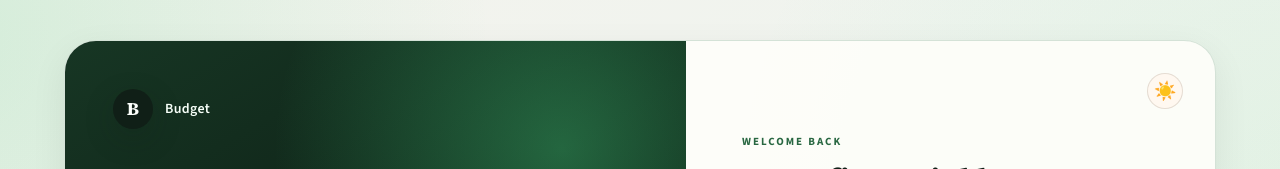
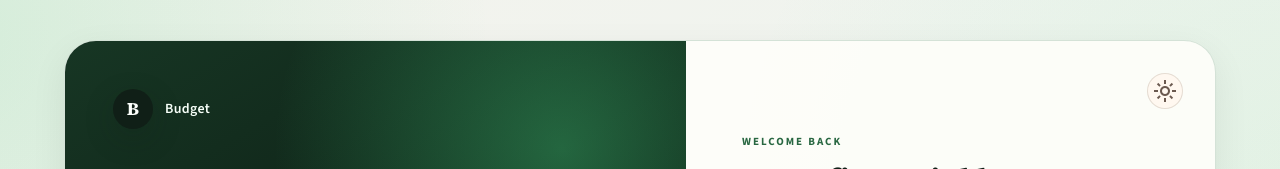
Before and after one commit to carterrows/budget-tool, a Next.js app: page / in a window 1280 px wide. Shown: the top 169 px of the page. Built offline with nearby package versions, Linux system fonts and the light colour scheme; no server answers.

Commit message:
update light button

```diff
--- a/app/layout.tsx
+++ b/app/layout.tsx
@@ -45,7 +45,7 @@ export default function RootLayout({
         {/* eslint-disable-next-line @next/next/no-page-custom-font */}
         <link
           rel="stylesheet"
-          href="https://fonts.googleapis.com/css2?family=Material+Symbols+Outlined:opsz,wght,FILL,GRAD@20..48,100..700,0..1,-50..200&icon_names=check,delete,edit,pie_chart,question_mark,read_more&display=swap"
+          href="https://fonts.googleapis.com/css2?family=Material+Symbols+Outlined:opsz,wght,FILL,GRAD@20..48,100..700,0..1,-50..200&icon_names=check,dark_mode,delete,edit,light_mode,pie_chart,question_mark,read_more&display=swap"
         />
       </head>
       <body className={`${sourceSans.variable} ${sourceSerif.variable} antialiased`}>
--- a/components/ThemeToggle.tsx
+++ b/components/ThemeToggle.tsx
@@ -54,7 +54,9 @@ export default function ThemeToggle() {
       title={`Switch to ${theme === "dark" ? "light" : "dark"} mode`}
       className="flex h-9 w-9 shrink-0 items-center justify-center rounded-full border border-[var(--color-border)] bg-[var(--color-surface-strong)] text-lg leading-none text-[var(--color-text-muted)] shadow-[var(--shadow-control)] transition-colors hover:border-[var(--color-border-strong)] hover:bg-[var(--color-surface-alt)] hover:text-[var(--color-text)] focus-visible:outline-none focus-visible:ring-2 focus-visible:ring-teal-600/40"
     >
-      <span aria-hidden="true">{theme === "dark" ? "☀" : "☾"}</span>
+      <span aria-hidden="true" className="material-symbols-outlined text-[16px]">
+        {theme === "dark" ? "light_mode" : "dark_mode"}
+      </span>
     </button>
   );
 }
```
